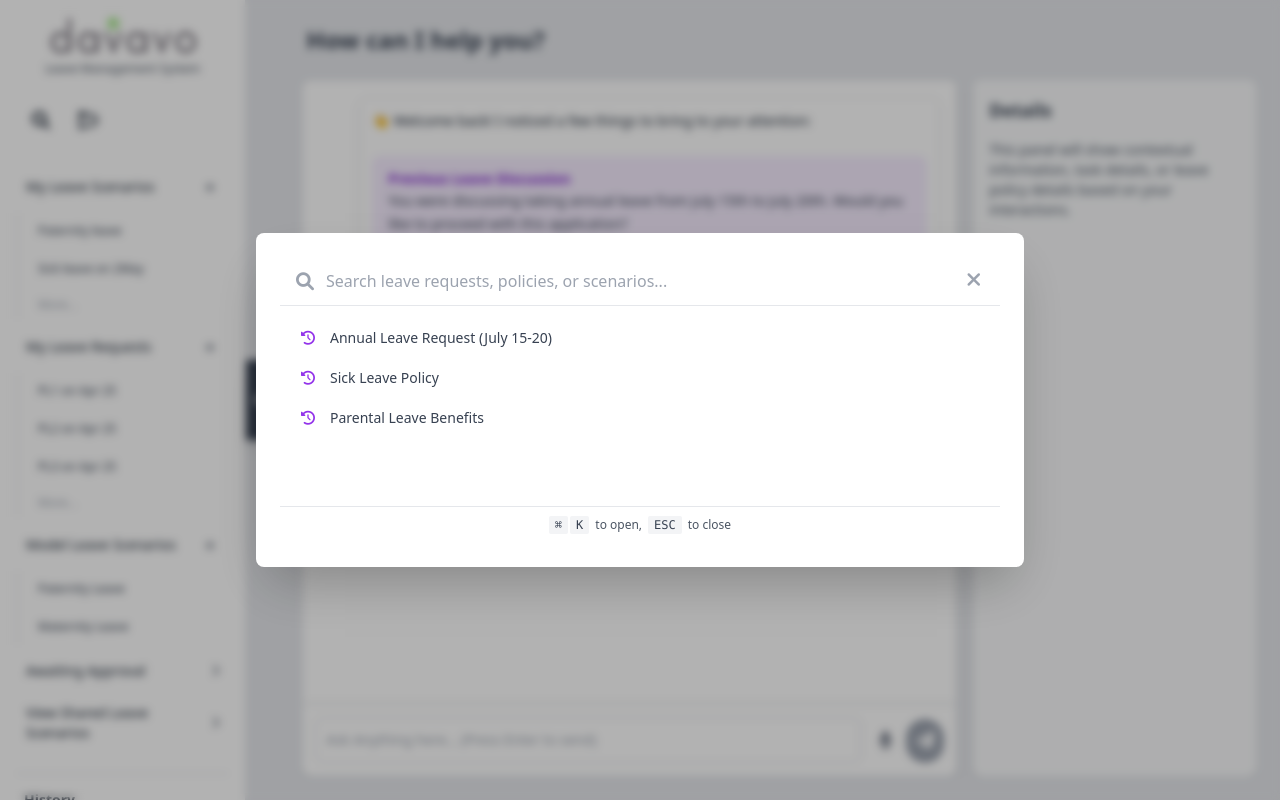
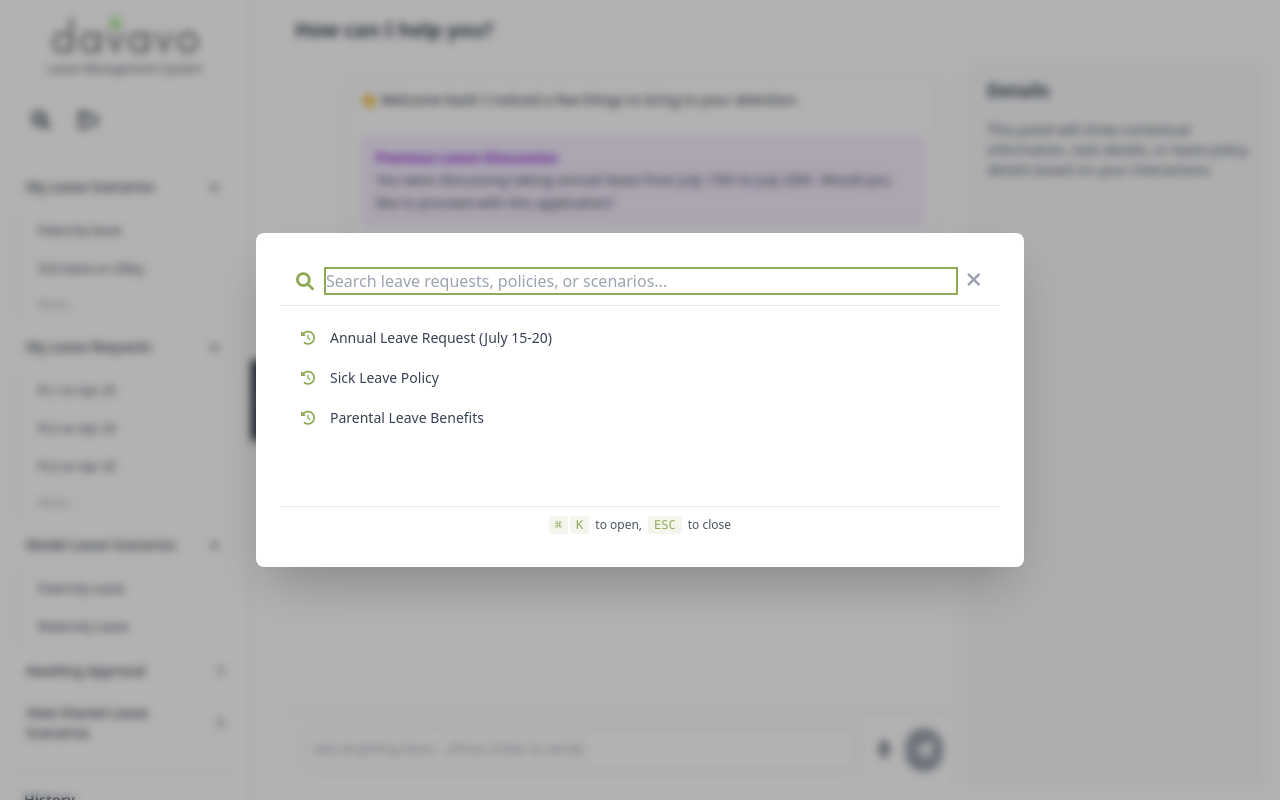
Before and after one commit to saleemutf/luna, a React (Vite) app: page / in a window 1280 px wide. Both pictures are taken after a click on the button 41 px from the left and 120 px from the top of the page. Built offline with nearby package versions, Linux system fonts and the light colour scheme.

Commit message:
most matching the UI except rhs

```diff
--- a/src/components/Modal/CreateItemModal.jsx
+++ b/src/components/Modal/CreateItemModal.jsx
@@ -53,7 +53,7 @@ const CreateItemModal = ({
         type="button"
         onClick={onClose}
         disabled={loading}
-        className="px-4 py-2 text-sm font-medium text-gray-700 bg-gray-100 hover:bg-gray-200 rounded-md focus:outline-none focus:ring-2 focus:ring-gray-500 transition-colors disabled:opacity-50"
+        className="px-4 py-2 text-sm font-medium text-gray-700 bg-gray-100 hover:bg-gray-200 rounded-md focus:outline-none focus:ring-2 focus:ring-[#90a955] transition-colors disabled:opacity-50"
       >
         Close
       </button>
@@ -61,7 +61,7 @@ const CreateItemModal = ({
         type="button"
         onClick={handleCreate}
         disabled={loading}
-        className="px-4 py-2 text-sm font-medium text-white bg-purple-600 hover:bg-purple-700 rounded-md focus:outline-none focus:ring-2 focus:ring-purple-500 transition-colors disabled:opacity-50 disabled:cursor-not-allowed"
+        className="px-4 py-2 text-sm font-medium text-white bg-[#90a955] hover:bg-[#7c9346] rounded-md focus:outline-none focus:ring-2 focus:ring-[#90a955] transition-colors disabled:opacity-50 disabled:cursor-not-allowed"
       >
         {loading ? (
             <i className="fas fa-spinner fa-spin mr-2"></i>
@@ -91,7 +91,7 @@ const CreateItemModal = ({
             }
           }}
           placeholder={inputPlaceholder || "Enter name..."}
-          className={`w-full p-2.5 bg-white border text-gray-800 rounded-md focus:outline-none focus:ring-2 placeholder-gray-400 ${error ? 'border-red-500 focus:ring-red-500' : 'border-gray-300 focus:ring-purple-500'}`}
+          className={`w-full p-2.5 bg-white border text-gray-800 rounded-md focus:outline-none focus:ring-2 placeholder-gray-400 ${error ? 'border-red-500 focus:ring-red-500' : 'border-gray-300 focus:ring-[#90a955]'}`}
         />
         {error && <p className="text-red-500 text-xs mt-1.5">{error}</p>}
       </div>
--- a/src/components/Modal/Modal.jsx
+++ b/src/components/Modal/Modal.jsx
@@ -49,7 +49,7 @@ const Modal = ({ isOpen, onClose, title, children, footerContent, size = 'md' })
             <h3 id="modal-title" className="text-lg font-semibold text-gray-800">{title}</h3>
             <button
               onClick={onClose}
-              className="text-gray-500 hover:text-gray-700 transition-colors p-1 rounded-full hover:bg-gray-100 focus:outline-none focus:ring-2 focus:ring-purple-500"
+              className="text-gray-500 hover:text-[#90a955] transition-colors p-1 rounded-full hover:bg-gray-100 focus:outline-none focus:ring-2 focus:ring-[#90a955]"
               aria-label="Close modal"
             >
               <i className="fas fa-times text-xl"></i>
@@ -58,7 +58,7 @@ const Modal = ({ isOpen, onClose, title, children, footerContent, size = 'md' })
         )}
 
         {/* Modal Body */}
-        <div className="modal-body p-4 md:p-6 overflow-y-auto flex-grow scrollbar-thin scrollbar-thumb-gray-300 scrollbar-track-gray-100">
+        <div className="modal-body p-4 md:p-6 overflow-y-auto flex-grow scrollbar-thin scrollbar-thumb-[#90a955] scrollbar-track-gray-100">
           {children}
         </div>
 
--- a/src/features/Chat/ChatPanel.jsx
+++ b/src/features/Chat/ChatPanel.jsx
@@ -101,7 +101,7 @@ const ChatPanel = () => {
   };
 
   return (
-    <div className="chat-panel flex flex-col flex-grow bg-white rounded-lg shadow-md overflow-hidden border border-gray-200">
+    <div className="chat-panel flex flex-col flex-grow bg-white rounded-lg shadow-md overflow-hidden">
       <div ref={chatContainerRef} className="chat-messages flex-grow p-4 space-y-1 overflow-y-auto scrollbar-thin scrollbar-thumb-gray-300 scrollbar-track-gray-100">
         {messages.map(msg => (
           <Message
--- a/src/features/Chat/MainContentArea.jsx
+++ b/src/features/Chat/MainContentArea.jsx
@@ -4,28 +4,21 @@ import DetailsPanel from './DetailsPanel'; // Import actual DetailsPanel
 
 const MainContentArea = ({ onTogglePanel, leftPanelCollapsed }) => {
   return (
-    <div className="main-content-area flex-grow bg-gray-200 p-4 md:p-6 flex relative transition-all duration-300">
+    <div className="main-content-area flex-grow bg-white p-4 flex relative transition-all duration-300">
       <button
         onClick={onTogglePanel}
         className="toggle-panel absolute top-1/2 -left-0 transform -translate-y-1/2 bg-gray-700 hover:bg-gray-600 text-white px-1.5 py-3 md:px-2 rounded-r-md shadow-lg z-20 transition-all duration-300 focus:outline-none h-16 md:h-20 flex items-center justify-center"
-        style={{ /* Adjust positioning if necessary, ensure it's visually accessible */ }}
         title={leftPanelCollapsed ? "Open Panel" : "Close Panel"}
         aria-label={leftPanelCollapsed ? "Open navigation panel" : "Close navigation panel"}
       >
         <i className={`fas ${leftPanelCollapsed ? 'fa-chevron-right' : 'fa-chevron-left'} text-sm md:text-base`}></i>
       </button>
 
-      {/* This div will ensure content doesn't overlap with the button if the panel is part of the flow
-          Adding padding-left to account for the button area when panel is open or to adjust content start point
-          The amount of padding should ideally match or exceed the button's width + its negative margin if it overlaps
-      */}
-      <div className={`flex flex-col w-full transition-all duration-300 ${leftPanelCollapsed ? 'ml-0' : 'ml-6 md:ml-8'}`}>
-        {/* Heading from original HTML for the chat area */}
-        <h1 className="chat-heading text-xl md:text-2xl font-semibold text-gray-700 mb-4 md:mb-6 px-1">
+      <div className={`flex flex-col w-full transition-all duration-300 ${leftPanelCollapsed ? 'ml-0' : 'ml-6'}`}>
+        <h1 className="chat-heading text-xl font-semibold text-gray-700 mb-4 px-1">
           How can I help you?
         </h1>
 
-        {/* Main chat and details area */}
         <div className="flex flex-row flex-grow overflow-hidden">
             <ChatPanel />
             <DetailsPanel />
--- a/src/features/Navigation/LogoutButton.jsx
+++ b/src/features/Navigation/LogoutButton.jsx
@@ -15,7 +15,7 @@ const LogoutButton = ({ onLogout }) => {
   return (
     <button
       onClick={handleLogout}
-      className="logout-btn bg-gradient-to-r from-purple-600 to-indigo-600 hover:from-purple-700 hover:to-indigo-700 text-white p-2.5 rounded-md text-sm w-full flex items-center justify-center gap-2 mt-4 focus:outline-none focus:ring-2 focus:ring-purple-500 focus:ring-opacity-50 transition-all duration-150 ease-in-out shadow-md hover:shadow-lg"
+      className="logout-btn bg-gradient-to-r from-[#90a955] to-[#7c9346] hover:from-[#7c9346] hover:to-[#6b8039] text-white p-2.5 rounded-md text-sm w-full flex items-center justify-center gap-2 mt-4 focus:outline-none focus:ring-2 focus:ring-[#90a955] focus:ring-opacity-50 transition-all duration-150 ease-in-out shadow-md hover:shadow-lg"
     >
       <i className="fas fa-sign-out-alt"></i>
       <span>Logout</span>
--- a/src/features/Search/SearchModal.jsx
+++ b/src/features/Search/SearchModal.jsx
@@ -6,7 +6,7 @@ const SearchResultItem = ({ icon, text, onClick }) => (
     className="search-result flex items-center p-2.5 hover:bg-gray-100 rounded-md cursor-pointer transition-colors duration-150"
     onClick={onClick}
   >
-    <i className={`${icon} text-purple-600 text-sm mr-3 w-5 text-center`}></i>
+    <i className={`${icon} text-[#90a955] text-sm mr-3 w-5 text-center`}></i>
     <span className="text-gray-700 text-sm truncate">{text}</span>
   </div>
 );
@@ -53,18 +53,18 @@ const SearchModal = ({ isOpen, onClose }) => {
 
   const customHeader = (
     <div className="flex items-center w-full bg-white py-2 px-3 md:px-4 border-b border-gray-200">
-      <i className="fas fa-search text-gray-400 text-base md:text-lg mr-2 md:mr-3"></i>
+      <i className="fas fa-search text-[#90a955] text-base md:text-lg mr-2 md:mr-3"></i>
       <input
         ref={inputRef}
         type="text"
-        className="flex-grow bg-transparent text-gray-800 text-sm md:text-base focus:outline-none placeholder-gray-400"
+        className="flex-grow bg-transparent text-gray-800 text-sm md:text-base focus:outline-none focus:ring-2 focus:ring-[#90a955] placeholder-gray-400"
         placeholder="Search leave requests, policies, or scenarios..."
         value={searchTerm}
         onChange={(e) => setSearchTerm(e.target.value)}
       />
       <button
         onClick={onClose}
-        className="text-gray-400 hover:text-gray-600 transition-colors p-1 ml-2 rounded-full hover:bg-gray-100 focus:outline-none focus:ring-1 focus:ring-purple-500"
+        className="text-gray-400 hover:text-[#90a955] transition-colors p-1 ml-2 rounded-full hover:bg-gray-100 focus:outline-none focus:ring-1 focus:ring-[#90a955]"
         aria-label="Close search modal"
       >
         <i className="fas fa-times text-lg md:text-xl"></i>
@@ -75,10 +75,10 @@ const SearchModal = ({ isOpen, onClose }) => {
   const customFooter = (
     <div className="flex items-center justify-center text-xs text-gray-500 py-2.5 px-4 bg-white border-t border-gray-200">
       <div className="search-shortcut">
-        <span className="key bg-gray-100 px-1.5 py-0.5 rounded-sm font-mono text-gray-700">⌘</span>
-        <span className="key bg-gray-100 px-1.5 py-0.5 rounded-sm font-mono ml-0.5 text-gray-700">K</span>
+        <span className="key bg-[#90a955] bg-opacity-10 px-1.5 py-0.5 rounded-sm font-mono text-[#90a955]">⌘</span>
+        <span className="key bg-[#90a955] bg-opacity-10 px-1.5 py-0.5 rounded-sm font-mono ml-0.5 text-[#90a955]">K</span>
         <span className="ml-1.5 text-gray-600">to open,</span>
-        <span className="key bg-gray-100 px-1.5 py-0.5 rounded-sm font-mono ml-1.5 text-gray-700">ESC</span>
+        <span className="key bg-[#90a955] bg-opacity-10 px-1.5 py-0.5 rounded-sm font-mono ml-1.5 text-[#90a955]">ESC</span>
         <span className="ml-1.5 text-gray-600">to close</span>
       </div>
     </div>
@@ -87,7 +87,7 @@ const SearchModal = ({ isOpen, onClose }) => {
   return (
     <Modal isOpen={isOpen} onClose={onClose} title={null} size="lg">
       {customHeader}
-      <div className="search-modal-body py-3 px-2 min-h-[200px] max-h-[calc(80vh-120px)] md:max-h-[60vh] overflow-y-auto scrollbar-thin scrollbar-thumb-gray-300 scrollbar-track-gray-100">
+      <div className="search-modal-body py-3 px-2 min-h-[200px] max-h-[calc(80vh-120px)] md:max-h-[60vh] overflow-y-auto scrollbar-thin scrollbar-thumb-[#90a955] scrollbar-track-gray-100">
         {itemsToDisplay.length > 0 ? (
           itemsToDisplay.map(item => (
             <SearchResultItem
```
